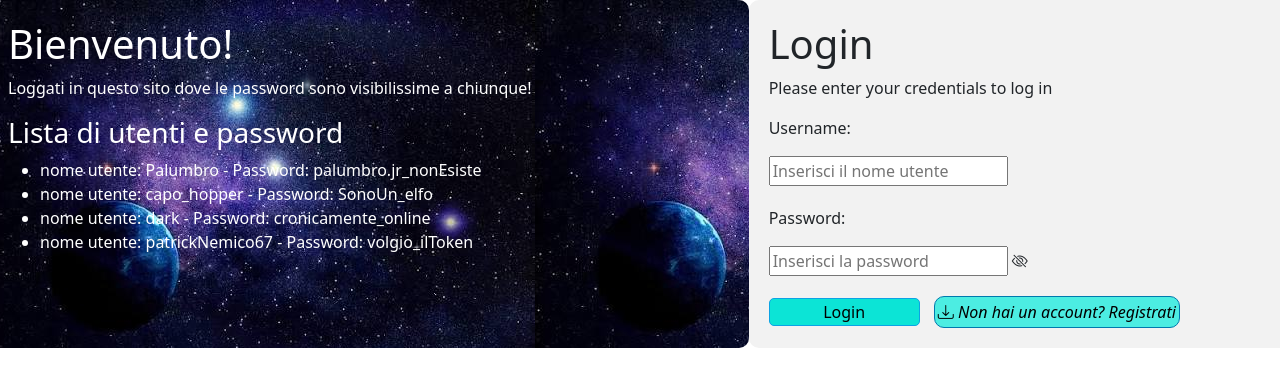
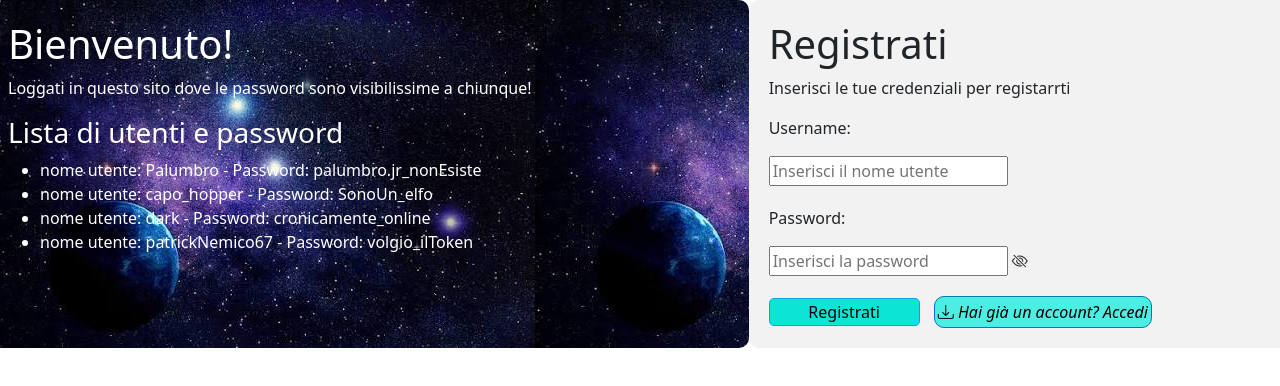
Before and after one commit to romanidiego/login, a plain HTML site: page index.html in a window 1280 px wide. Both pictures are taken after a click on the button "Non hai un account? Registrati". Drawn offline with nearby package versions, Linux system fonts and the light colour scheme.

Commit message:
Add files via upload

```diff
--- a/css/styles.css
+++ b/css/styles.css
@@ -15,7 +15,7 @@
     border-radius: 10px;
     padding: 3px;
 }
-.login{
+.login-switch{
     background-color: #4cede2;
     border: solid 1px #007aae;
     border-radius: 10px;
--- a/index.html
+++ b/index.html
@@ -26,8 +26,8 @@
             </ul>
         </div>
         <div class="col-md-5 col-sm-6 col-xs-12 login-container">
-            <h1 id="loginTitle">Login</h1>
-            <p id="loginMessage">Please enter your credentials to log in</p>
+            <h1 id="Title">Accedi</h1>
+            <p id="Message">Inserisci le tue credenziali per accedere</p>
             <div>
                 <div class="username">
                     <p>Username:</p>
@@ -44,8 +44,7 @@
                             <i class="bi bi-eye-slash" onclick="mostraPassword()"></i>
                         </form>
                     </div>
-                    <div class="registrazione d-none">
-                        <div class="requisiti">
+                        <div class="requisiti d-none">
                             <p>La password deve:</p>
                             <ul>
                                 <li id="lunghezza">avere almeno 8 caratteri</li>
@@ -54,13 +53,13 @@
                                 <li id="maiuscolo">contenere almeno una lettera maiuscola</li>
                             </ul>
                         </div>
-                    </div>
                 </div>
                 <button id="loginButton" class="loginButton" onclick="login()">Login</button>
-                <button class="registrazione-switch">
+                <button id="registrazioneButton" class="loginButton d-none" onclick="Controlli()">Registrati</button>
+                <button class="registrazione-switch" id="registrazione-switch" onclick="rendiRegistrazione()">
                     <i class="bi bi-download"> Non hai un account? Registrati</i>
                 </button>
-                <button class="login-switch d-none">
+                <button class="login-switch d-none" id="login-switch" onclick="rendiLogin()">
                     <i class="bi bi-download"> Hai già un account? Accedi</i>
                 </button>
             </div>
--- a/js/script.js
+++ b/js/script.js
@@ -28,12 +28,32 @@ function login(){
     }
 }
 
+function rendiRegistrazione(){
+    //testi
+    document.getElementById("Title").innerHTML = "Registrati";
+    document.getElementById("Message").innerHTML = "Inserisci le tue credenziali per registarrti";
+    document.getElementById("login-switch").classList.remove("d-none");
+    //classi
+    document.getElementById("registrazione-switch").classList.add("d-none");
+    document.getElementById("loginButton").classList.add("d-none");
+    document.getElementById("registrazioneButton").classList.remove("d-none");
+}
+function rendiLogin(){
+    //testi
+    document.getElementById("Title").innerHTML = "Accedi";
+    document.getElementById("Message").innerHTML = "Inserisci le tue credenziali per accedere";
+    //classi
+    document.getElementById("login-switch").classList.add("d-none");
+    document.getElementById("registrazione-switch").classList.remove("d-none");
+    document.getElementById("loginButton").classList.remove("d-none");
+    document.getElementById("registrazioneButton").classList.add("d-none");
+}
 
-
-/*function controlli(){
+function controlli(){
     let user = document.getElementById("username").value;
     let pass = document.getElementById("password").value;
-    if((user.length > 0 && pass.length > 0) && (!username.includes(user) && !password.includes(pass))){
+    if(!username.includes(user)){
+        if((user.length > 0 && pass.length > 0) && (!username.includes(user) && !password.includes(pass))){
         //controllo che la password contiene almeno un carattere speciale, un numero, una lettera maiuscola e sia lunga almeno 8 caratteri
         if(!pass.includes("_") || !pass.includes(".") || !pass.includes("-")){
             document.getElementById("loginButton").innerHTML = "La password non soddisfa i requisiti: ";
@@ -54,7 +74,11 @@ function login(){
             }
         }
 
-    } else {
-        document.getElementById("loginButton").innerHTML = "Inserisci un nome utente e una password validi";
+        } else {
+            document.getElementById("registrazioneButton").innerHTML = "Inserisci un nome utente e una password validi";
+        }
+    }else{
+        document.getElementById("registrazioneButton").innerHTML = "nome utente già in uso";
     }
-}*/
+
+}
```
